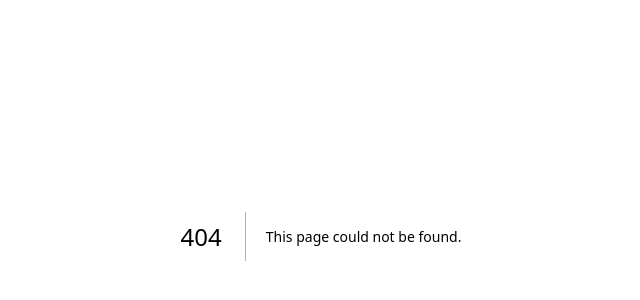
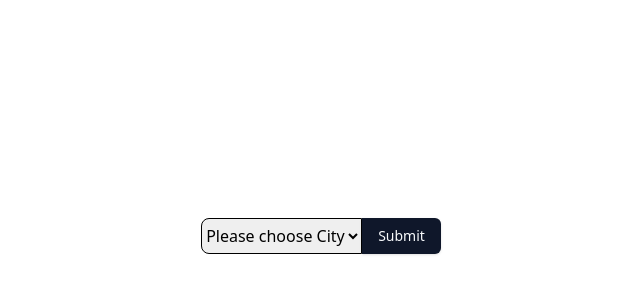
Before and after one commit to Kunds-patel/Todo_Practice, a Next.js app: page /Weather in a window 1280 px wide. Before the commit this address had no page. Shown: the part 164-464 px from the top of the page, without its empty margins (319-959 px from the left). Built offline with nearby package versions, Linux system fonts and the light colour scheme.

Commit message:
Commited

```diff
--- a/package.json
+++ b/package.json
@@ -21,7 +21,8 @@
     "react-dom": "^18",
     "react-uuid": "^2.0.0",
     "tailwind-merge": "^2.2.1",
-    "tailwindcss-animate": "^1.0.7"
+    "tailwindcss-animate": "^1.0.7",
+    "uuid": "^9.0.1"
   },
   "devDependencies": {
     "@types/node": "^20",
--- /dev/null
+++ b/src/pages/TicTacToe.jsx
@@ -0,0 +1,103 @@
+/* eslint-disable react/no-unescaped-entities */
+import React, { Component } from "react";
+import { Button } from "@/components/ui/button";
+
+const winCombination = [
+  [0, 1, 2],
+  [3, 4, 5],
+  [6, 7, 8],
+  [0, 3, 6],
+  [1, 4, 7],
+  [2, 5, 8],
+  [0, 4, 8],
+  [2, 4, 6],
+];
+
+export default class TicTacToe extends Component {
+  state = {
+    player: 1,
+    currentPlayer: null,
+    ticTac: ["", "", "", "", "", "", "", "", ""],
+    winner: null,
+  };
+
+  Checker = (y) => {
+    let e = y.ticTac;
+    for (const combination of winCombination) {
+      const [a, b, c] = combination;
+      if (e[a] !== "" && e[a] === e[b] && e[b] === e[c]) {
+        this.setState({ winner: `Congratulations Player ${e[a]} is Winner ` });
+      } else if (e.every((value) => value !== "")) {
+        this.setState({ winner: "Match is Draw" });
+      }
+    }
+  };
+
+  render() {
+    const { ticTac, currentPlayer, winner, player } = this.state;
+    return (
+      <div className="h-screen grid gap-2 place-content-center text-xl">
+        <h1 className="text-5xl bold mb-14">Tic Tac Toe</h1>
+        {currentPlayer ? (
+          <>
+            <p className="text-center ">
+              Player's {player} : {currentPlayer} turn
+            </p>
+            <div className="grid grid-cols-3 grid-rows-3 h-[500px] aspect-square place-content-center gap-2 ">
+              {ticTac.map((x, i) => (
+                <button
+                  key={i}
+                  type="button"
+                  className="text-white border-red-600 bg-black h-full text-7xl"
+                  disabled={winner || x}
+                  onClick={() => {
+                    this.setState(
+                      () => ({
+                        ticTac: [
+                          ...ticTac.slice(0, i),
+                          currentPlayer,
+                          ...ticTac.slice(i + 1),
+                        ],
+                      }),
+                      () => {
+                        this.Checker({
+                          ticTac: [
+                            ...ticTac.slice(0, i),
+                            currentPlayer,
+                            ...ticTac.slice(i + 1),
+                          ],
+                        });
+                        this.setState({
+                          currentPlayer: currentPlayer === "X" ? "O" : "X",
+                          player: player === 1 ? 2 : 1,
+                        });
+                      }
+                    );
+                  }}
+                >
+                  {x}
+                </button>
+              ))}
+            </div>
+            <p className="text-center font-bold">{winner}</p>
+          </>
+        ) : (
+          <>
+            <p>Tose for Player 1 : 'X' or 'O'</p>
+            <Button
+              type="button"
+              onClick={() => {
+                this.setState(() => ({
+                  currentPlayer:
+                    Math.round(Math.random() * 2) === 1 ? "X" : "O",
+                }));
+              }}
+            >
+              Tose
+            </Button>
+          </>
+        )}
+      </div>
+    );
+  }
+}
--- /dev/null
+++ b/src/pages/Weather.jsx
@@ -0,0 +1,80 @@
+import React, { Component, createRef } from "react";
+import { Button } from "@/components/ui/button";
+
+export default class Weather extends Component {
+  state = {
+    data: [
+      {
+        id: 1,
+        city: "Ahmedabad",
+        temp: 25,
+      },
+      {
+        id: 2,
+        city: "Surat",
+        temp: 29,
+      },
+      {
+        id: 3,
+        city: "Mehsana",
+        temp: 21,
+      },
+      {
+        id: 4,
+        city: "Gandhinagar",
+        temp: 25,
+      },
+      {
+        id: 5,
+        city: "Palanpur",
+        temp: 24,
+      },
+      {
+        id: 6,
+        city: "Vadodra",
+        temp: 27,
+      },
+    ],
+    selectedItem: null,
+  };
+
+  selectRef = createRef();
+
+  tempShow = (e) => {
+    e.preventDefault();
+    this.setState(({ data }) => ({
+      selectedItem: data.find((x) => x.id == this.selectRef.current.value),
+    }));
+  };
+
+  render() {
+    const { selectedItem, data } = this.state;
+    return (
+      <div className="h-screen grid place-content-center">
+        <form onSubmit={this.tempShow} className="flex">
+          <select
+            ref={this.selectRef}
+            name="citys"
+            id="select"
+            className="border border-black rounded-l-lg"
+          >
+            <option value="">Please choose City</option>
+            {data.map((x) => (
+              <option key={x.id} value={x.id}>
+                {x.city}
+              </option>
+            ))}
+          </select>
+          <Button className=" rounded-l-none" type="submit">
+            Submit
+          </Button>
+        </form>
+        {selectedItem && (
+          <p>
+            temperature of {selectedItem.city} is {selectedItem.temp}
+          </p>
+        )}
+      </div>
+    );
+  }
+}
--- a/src/pages/index.jsx
+++ b/src/pages/index2.jsx
@@ -11,6 +11,7 @@ export default class Todo extends PureComponent {
     editMode: 0,
     page: 1,
     totle_page: 0,
+    apistatus: [],
   };
 
   async componentDidMount() {
@@ -18,8 +19,11 @@ export default class Todo extends PureComponent {
   }
 
   loadTodo = async (currentPage, filterType) => {
+    const action = "LOAD_TODO";
     try {
-      console.log("All");
+      this.setState(({ apistatus }) => ({
+        apistatus: [...apistatus, { action, status: "Loading" }],
+      }));
       let url = `http://localhost:3000/todoList?_page=${currentPage}&_per_page=${per_page}`;
       if (filterType !== "All") {
         url += `&isDone=${filterType === "Completed" ? 1 : 0}`;
@@ -27,13 +31,21 @@ export default class Todo extends PureComponent {
       }
       const res = await fetch(url);
       const json = await res.json();
-      this.setState({
+
+      this.setState(({ apistatus }) => ({
         todoList: json.data,
         totle_page: json.pages,
         page: currentPage,
         filterType,
-      });
-    } catch (error) {}
+        apistatus: apistatus.filter((x) => x.action !== action),
+      }));
+    } catch (error) {
+      this.setState(({ apistatus }) => ({
+        apistatus: apistatus.map((x) =>
+          x.action === action ? { ...x, status: "error" } : x
+        ),
+      }));
+    }
   };
   inputRef = createRef();
   editRef = createRef();
@@ -62,7 +74,9 @@ export default class Todo extends PureComponent {
           input.value = "";
         }
       );
-    } catch (error) {}
+    } catch (error) {
+      this.setState({ error: error.message });
+    }
   };
 
   deleteTodo = async (event) => {
@@ -76,7 +90,9 @@ export default class Todo extends PureComponent {
           todoList: [...todoList.slice(0, index), ...todoList.slice(index + 1)],
         };
       });
-    } catch (error) {}
+    } catch (error) {
+      this.setState({ error: error.message });
+    }
   };
 
   change = (filterType) => {
@@ -105,11 +121,14 @@ export default class Todo extends PureComponent {
           editMode: 0,
         };
       });
-    } catch (error) {}
+    } catch (error) {
+      this.setState({ error: error.message });
+    }
   };
 
   render() {
-    const { todoList, filterType, editMode, page, totle_page } = this.state;
+    const { todoList, filterType, editMode, page, totle_page, error } =
+      this.state;
     return (
       <div className="flex flex-col gap-6 min-h-screen">
         <FormData addTodo={this.addTodo} ref={this.inputRef} />
@@ -125,6 +144,12 @@ export default class Todo extends PureComponent {
           totle_page={totle_page}
         />
         <Footer loadTodo={this.loadTodo} filterType={filterType} page={page} />
+        {/* {error && (
+          <div className="flex items-center gap-2 absolute top-4 right-4 bg-red-500 p-4 text-white rounded-lg">
+            <ExclamationTriangleIcon className="h-4 w-4" />
+            {error}
+          </div>
+        )} */}
       </div>
     );
   }
```
Also changed, not shown: 1 other file (tests, documents, lock files or other folders).
